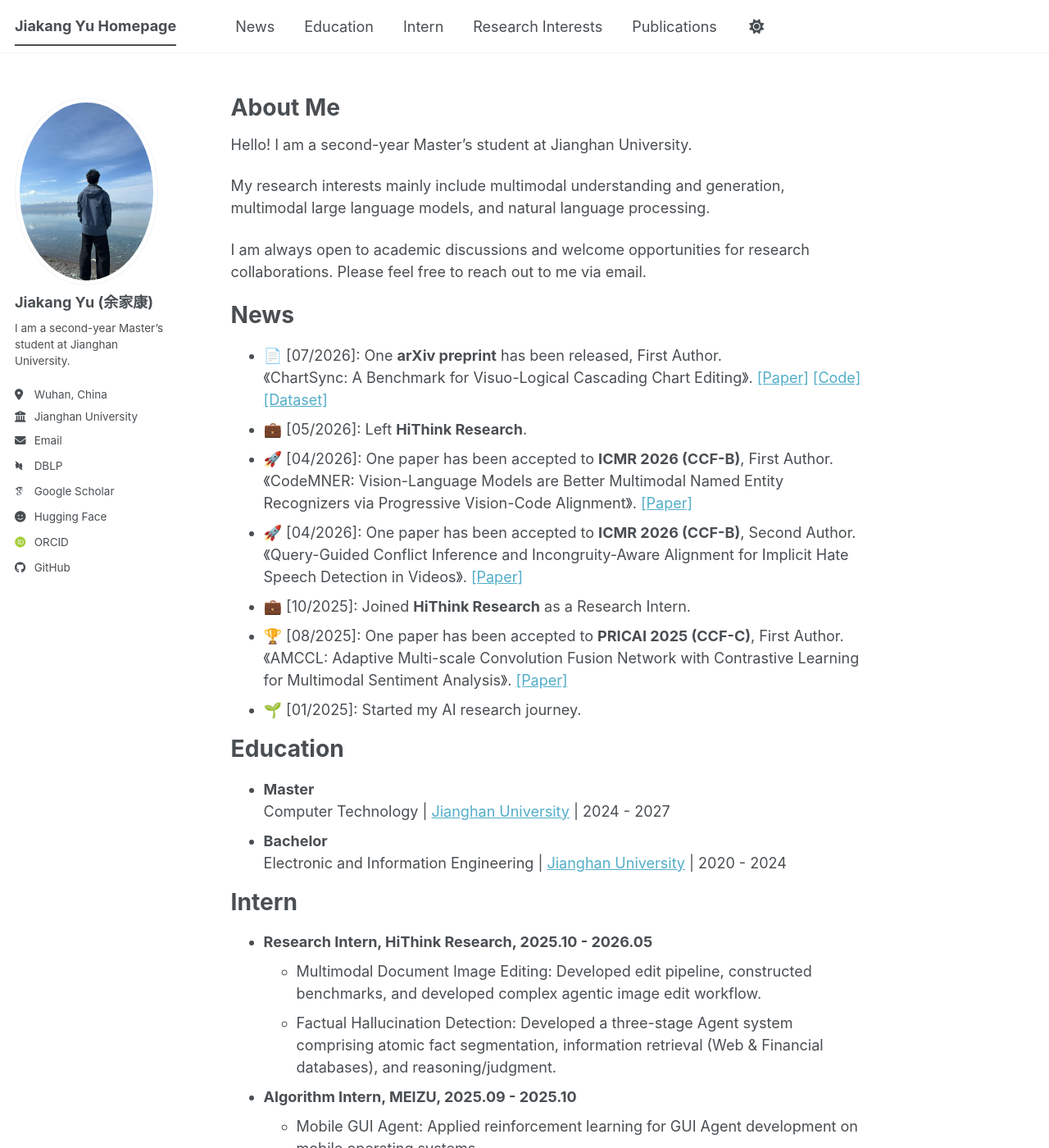
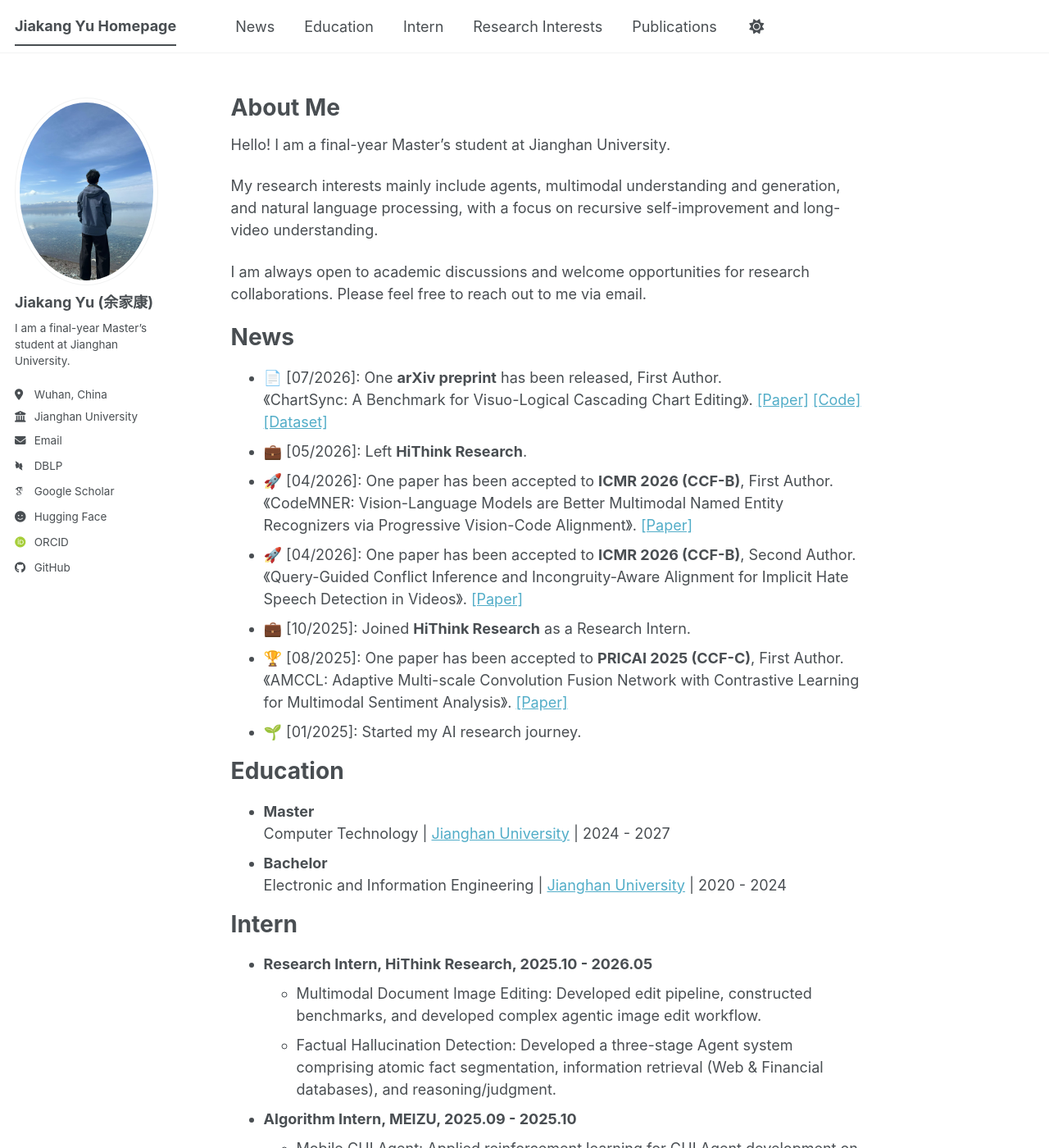
Before and after one commit to kaka-yjk/kaka-yjk.github.io, a Jekyll site: the page built from _pages/about.md, in a window 1280 px wide and 1400 px high. Shown: the whole window at 82% size. Built offline with Jekyll 4.4.1, drawn with Linux system fonts in a browser that asks for light colours; some web fonts are replaced; a script bundle is joined from its source files by our own code; library files that are not in the unit come from our copies; some of the changed text lies outside the part shown.

Commit message:
Update bio and research interests

```diff
--- a/_config.yml
+++ b/_config.yml
@@ -25,7 +25,7 @@ author:
   avatar           : "profile.jpg"
   name             : "Jiakang Yu (余家康)"
   pronouns         : # example: "she/her"
-  bio              : "I am a second-year Master’s student at Jianghan University."
+  bio              : "I am a final-year Master’s student at Jianghan University."
   location         : "Wuhan, China"
   employer         : "Jianghan University"
   uri              : # URL
--- a/_pages/about.md
+++ b/_pages/about.md
@@ -10,9 +10,9 @@ redirect_from:
 
 <h1>About Me</h1>
 
-Hello! I am a second-year Master's student at Jianghan University.
+Hello! I am a final-year Master's student at Jianghan University.
 
-My research interests mainly include multimodal understanding and generation, multimodal large language models, and natural language processing.
+My research interests mainly include agents, multimodal understanding and generation, and natural language processing, with a focus on recursive self-improvement and long-video understanding.
 
 I am always open to academic discussions and welcome opportunities for research collaborations. Please feel free to reach out to me via email.
 
@@ -40,6 +40,6 @@ I am always open to academic discussions and welcome opportunities for research
   * Mobile GUI Agent: Applied reinforcement learning for GUI Agent development on mobile operating systems.
 
 <h1 id="research-interests">Research Interests</h1>
+* Agent
 * Multimodal Understanding and Generation
 * Natural Language Processing
-* Multimodal Large Language Models and Agents
```
